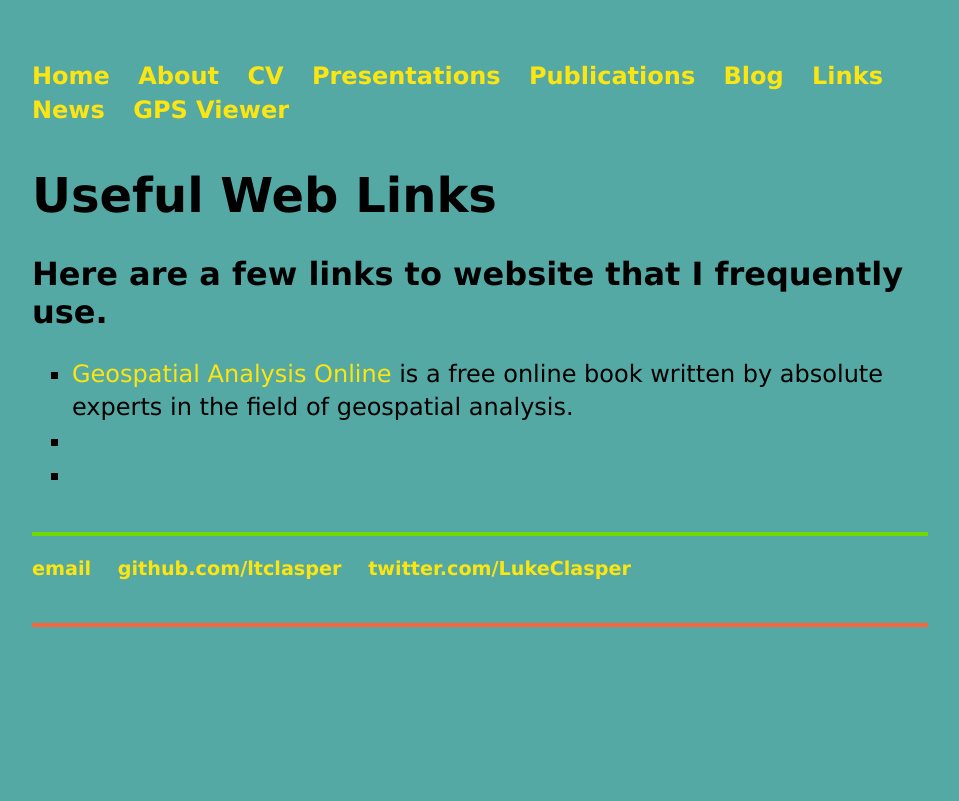
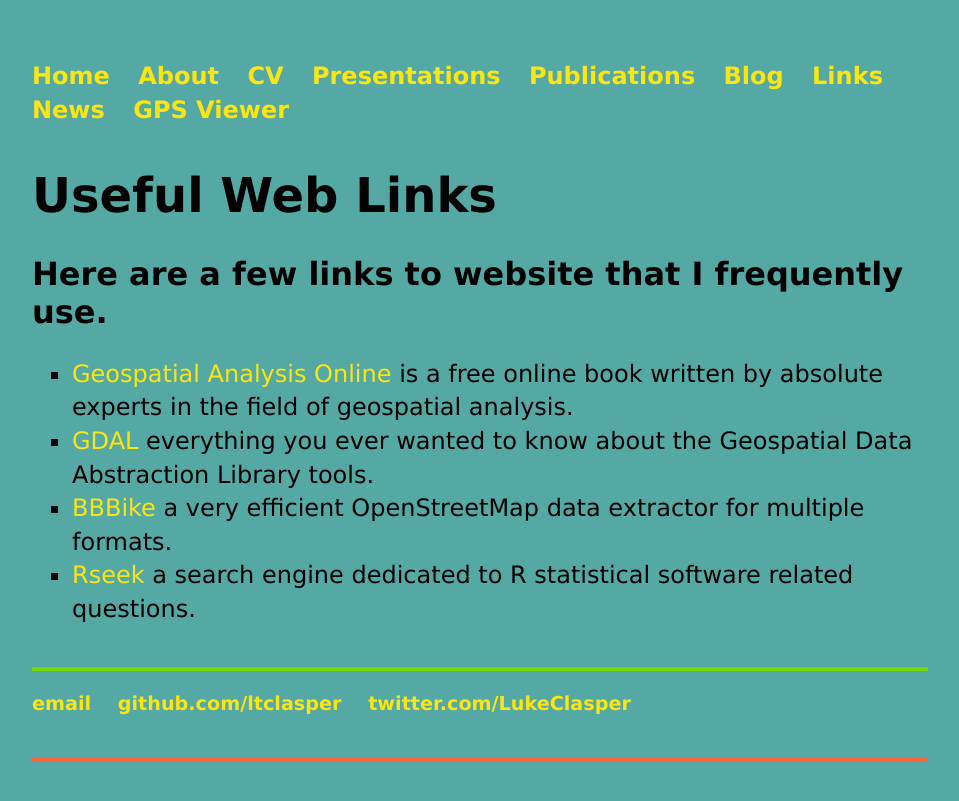
Before and after one commit to ltclasper/ltclasper.github.io, a Jekyll site: the page built from links/index.html, in a window 1280 px wide. Shown: the top 801 px of the page, without its empty margins (160-1119 px from the left). Built offline with Jekyll 4.4.1, drawn with Linux system fonts in a browser that asks for light colours.

Commit message:
Update index.html

```diff
--- a/links/index.html
+++ b/links/index.html
@@ -8,8 +8,9 @@ title: Useful Web Links
 	<h2>Here are a few links to website that I frequently use.</h2>
 	<p><ul style="list-style-type:square">
     <li><a href=http://www.spatialanalysisonline.com/"">Geospatial Analysis Online</a> is a free online book written by absolute experts in the field of geospatial analysis.</li>
-    <li><a href=""></a></li>
-    <li></li>
+    <li><a href="http://www.gdal.org/">GDAL</a> everything you ever wanted to know about the Geospatial Data Abstraction Library tools.</li>
+    <li><a href="http://extract.bbbike.org/">BBBike</a> a very efficient OpenStreetMap data extractor for multiple formats.</li>
+    <li><a href="https://rseek.org/">Rseek</a> a search engine dedicated to R statistical software related questions.</li>
   </ul>
 	</p>
 </div><!-- /.blurb -->
```
